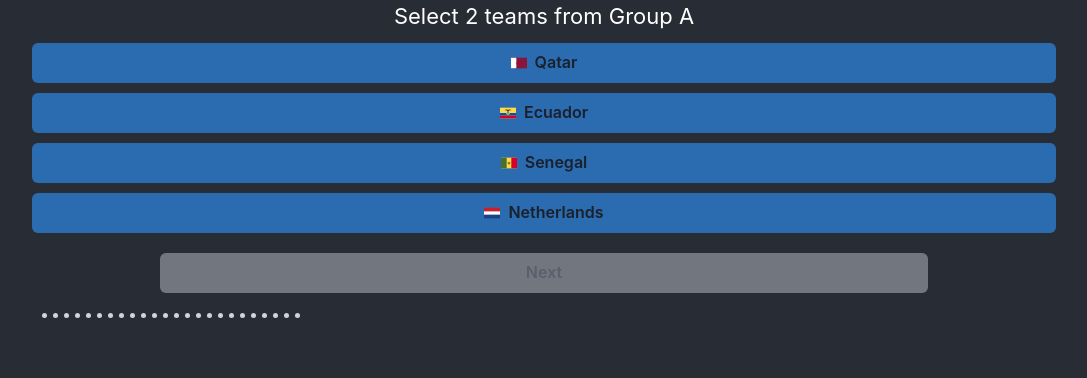
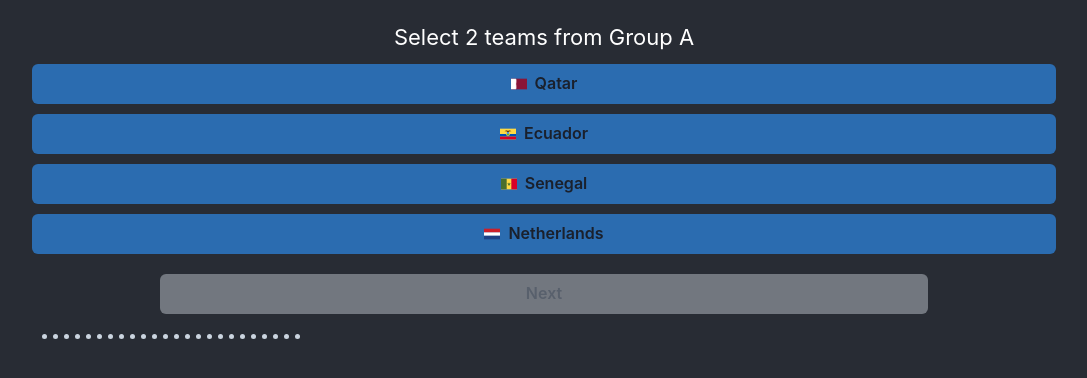
Before and after one commit to kadenweaver/WCPredictor22, a React (Create React App) app: page / in a window 1280 px wide. Shown: the top 378 px of the page, without its empty margins (24-1111 px from the left). Built offline with nearby package versions, Linux system fonts and the light colour scheme.

Commit message:
padding3

```diff
--- a/src/App.js
+++ b/src/App.js
@@ -5,7 +5,7 @@ import { Flex } from '@chakra-ui/react'
 const App = () => {
   return (
     <div className="App">
-        <Flex bg='#282c34' minH='100vh' color='white' h='100%' w='100%' maxH='100vh' maxW='100vw' textAlign='center' px='14'>
+        <Flex bg='#282c34' minH='100vh' color='white' h='100%' w='100%' maxH='100vh' maxW='100vw' textAlign='center' px='14' pt='21'>
          <StateEngine/>
         </Flex>
     </div>
```
